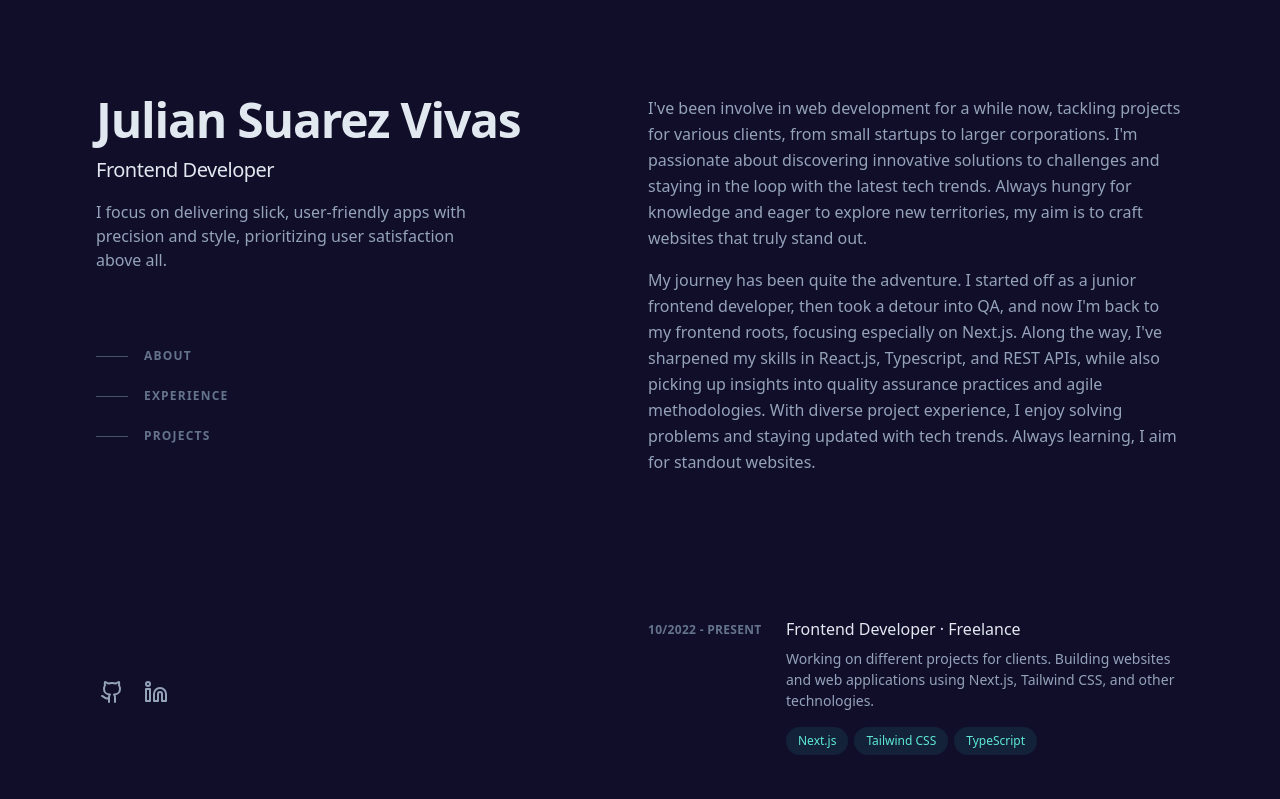
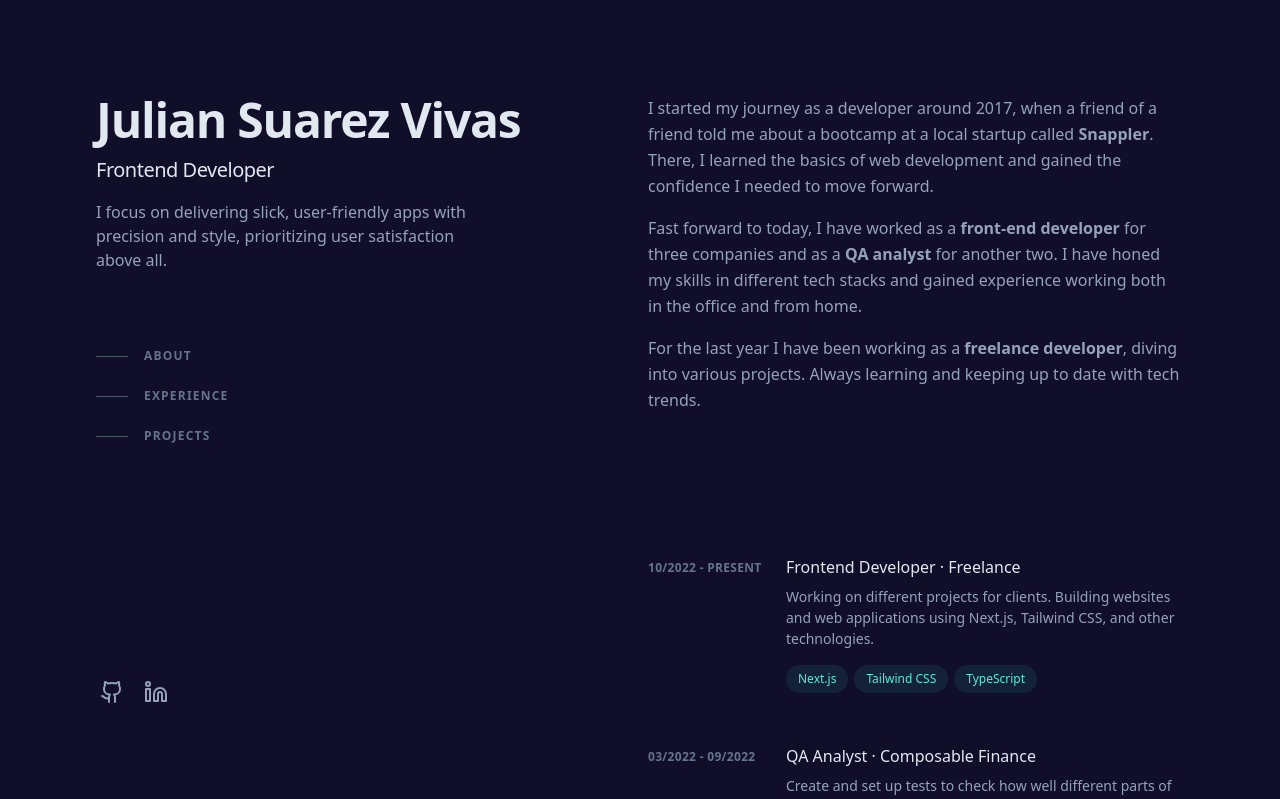
Before and after one commit to Juliansv/Juliansv, a Next.js app: page / in a window 1280 px wide. Shown: the top 799 px of the page. Built offline with nearby package versions, Linux system fonts and the light colour scheme.

Commit message:
Improve about me section

```diff
--- a/app/page.tsx
+++ b/app/page.tsx
@@ -113,25 +113,39 @@ export default async function Page() {
             </div>
             <div>
               <p className="mb-4">
-                I&apos;ve been involve in web development for a while now,
-                tackling projects for various clients, from small startups to
-                larger corporations. I&apos;m passionate about discovering
-                innovative solutions to challenges and staying in the loop with
-                the latest tech trends. Always hungry for knowledge and eager to
-                explore new territories, my aim is to craft websites that truly
-                stand out.
+                I started my journey as a developer around 2017, when a friend
+                of a friend told me about a bootcamp at a local startup called
+                <span className="font-bold hover:text-teal-300 cursor-pointer">
+                  {" "}
+                  Snappler
+                </span>
+                . There, I learned the basics of web development and gained the
+                confidence I needed to move forward.
+              </p>
+              <p className="mb-4">
+                {" "}
+                Fast forward to today, I have worked as a{" "}
+                <span className="font-bold hover:text-teal-300 cursor-pointer">
+                  {" "}
+                  front-end developer
+                </span>{" "}
+                for three companies and as a{" "}
+                <span className="font-bold hover:text-teal-300 cursor-pointer">
+                  {" "}
+                  QA analyst
+                </span>{" "}
+                for another two. I have honed my skills in different tech stacks
+                and gained experience working both in the office and from home.
               </p>
               <p>
                 {" "}
-                My journey has been quite the adventure. I started off as a
-                junior frontend developer, then took a detour into QA, and now
-                I&apos;m back to my frontend roots, focusing especially on
-                Next.js. Along the way, I&apos;ve sharpened my skills in
-                React.js, Typescript, and REST APIs, while also picking up
-                insights into quality assurance practices and agile
-                methodologies. With diverse project experience, I enjoy solving
-                problems and staying updated with tech trends. Always learning,
-                I aim for standout websites.
+                For the last year I have been working as a{" "}
+                <span className="font-bold hover:text-slate-300 cursor-pointer">
+                  {" "}
+                  freelance developer
+                </span>
+                , diving into various projects. Always learning and keeping up
+                to date with tech trends.
               </p>
             </div>
           </section>
```
